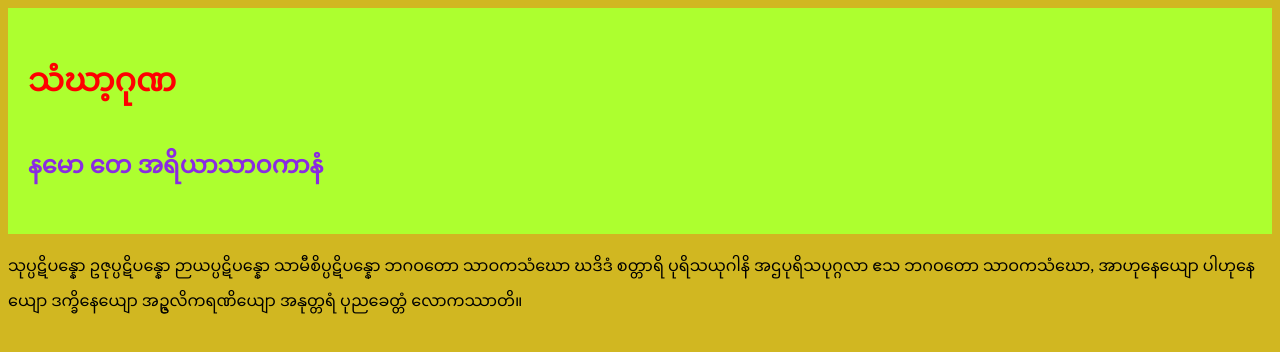
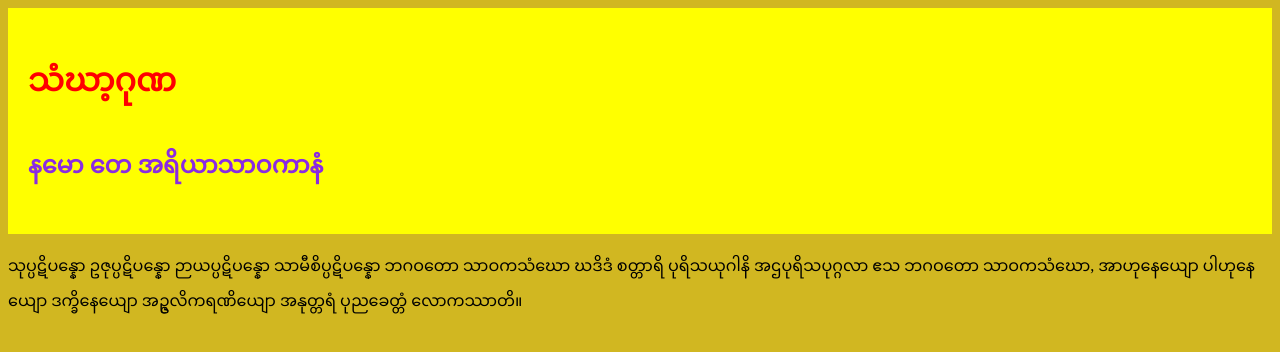
Before and after one commit to Vicak66/Sanga, a plain HTML site: page index.html in a window 1280 px wide. Drawn offline with Linux system fonts and the light colour scheme.

Commit message:
Update style.css

```diff
--- a/assets/css/style.css
+++ b/assets/css/style.css
@@ -3,7 +3,7 @@ body{
 }
 
 header{
-    background-color: greenyellow;
+    background-color: yellow;
     padding: 20px;
 }
 h1{
```
